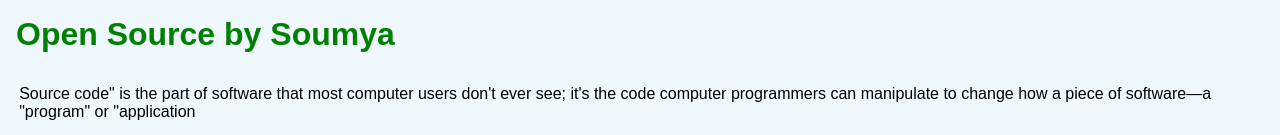
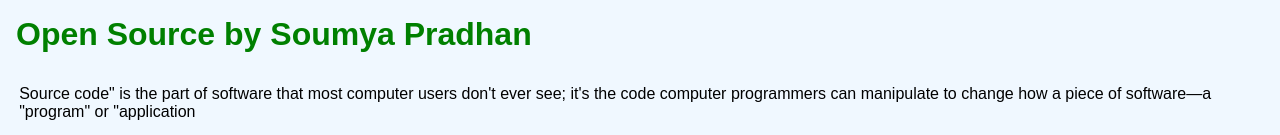
Before and after one commit to SoumyaRanjan-Pradhan/open_source, a plain HTML site: page index.html in a window 1280 px wide. Shown: the top 135 px of the page. Drawn offline with Linux system fonts and the light colour scheme.

Commit message:
rename again first heading

```diff
--- a/index.html
+++ b/index.html
@@ -10,7 +10,7 @@
 </head>
 
 <body>
-    <h1>Open Source by Soumya</h1>
+    <h1>Open Source by Soumya Pradhan</h1>
     <p>Source code" is the part of software that most computer users don't ever see; it's the code computer programmers
         can manipulate to change how a piece of software—a "program" or "application</p>
     <img src="./image/github.jfif" alt="github pic" />
```
